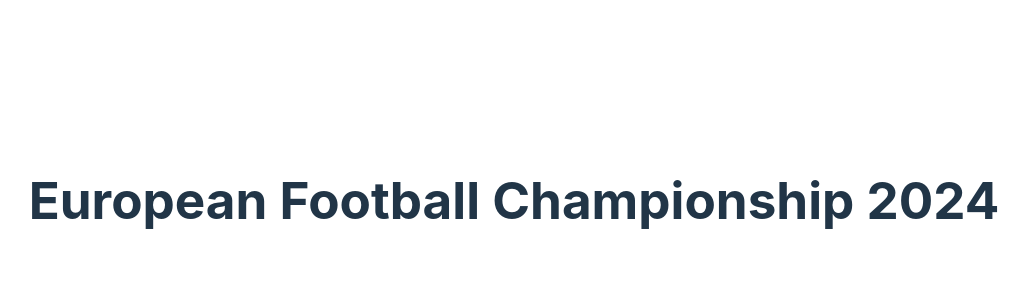
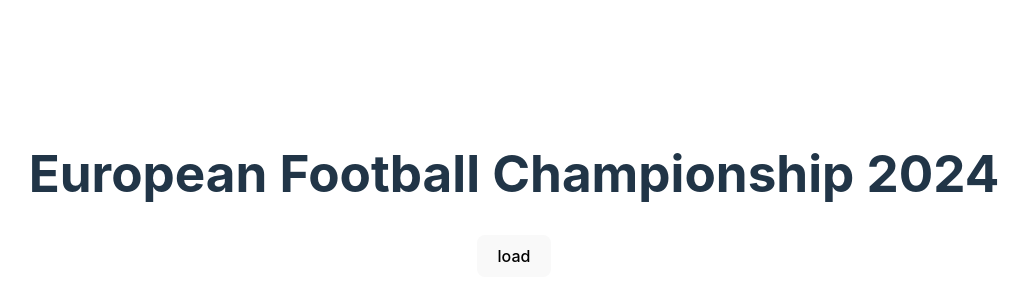
Before and after one commit to VanyaPDimitrova/Sirma-Academy---May-2024, a React (Vite) app in the folder FinalExam/: page / in a window 1280 px wide. Shown: the part 200-500 px from the top of the page, without its empty margins (126-1155 px from the left). Built offline with nearby package versions, Linux system fonts and the light colour scheme.

Commit message:
get data from csv files

```diff
--- a/FinalExam/src/App.jsx
+++ b/FinalExam/src/App.jsx
@@ -1,10 +1,38 @@
+import { useState } from 'react';
 import './App.css';
 import { TOURNAMENT } from './common/tournament';
 
+const csvFile = {
+  matches: 'matches',
+  players: 'players',
+  records: 'records',
+  teams: 'teams',
+};
+
 function App() {
+  const [text, setText] = useState('');
+
+  const load = function(data) {
+    fetch(`./data/${data}.csv`)
+    .then(res => res.text())
+    .then(data => setText(data))
+  };
+
+  const data = text.split('\n').map(row => row.slice(0, -1).split(','));
+  const dataLastRow = data[data.length - 1];
+
+  if (dataLastRow.length == 1 && dataLastRow[0] == '') {
+    data.pop();
+  }
+
+  console.log(data);
+
   return (
     <>
       <h1>{TOURNAMENT}</h1>
+
+      <button onClick={() => load(csvFile.teams)}>load</button>
+      <pre>{text}</pre>
     </>
   );
 }
```
